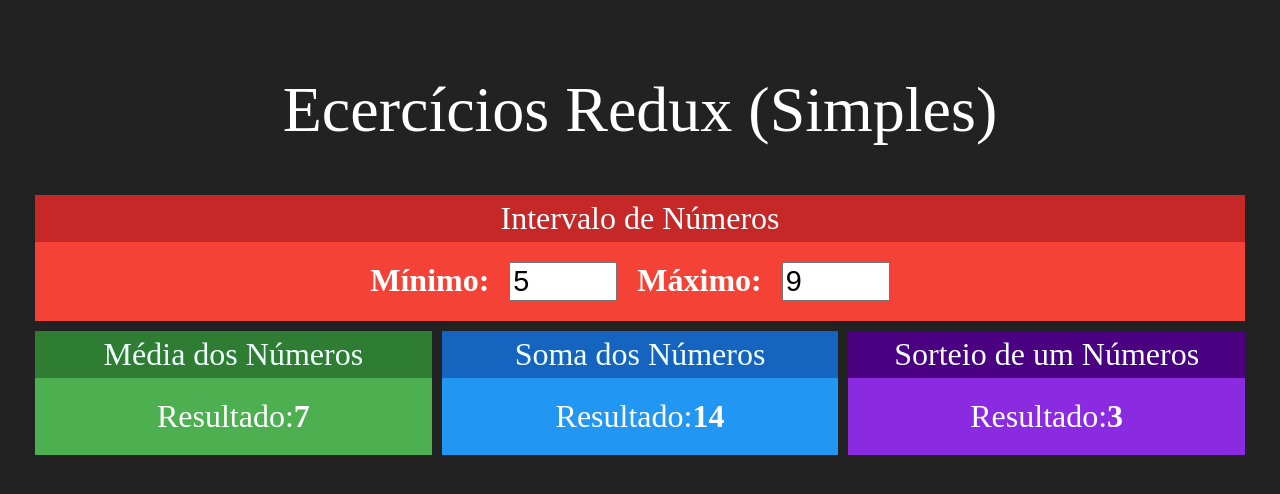
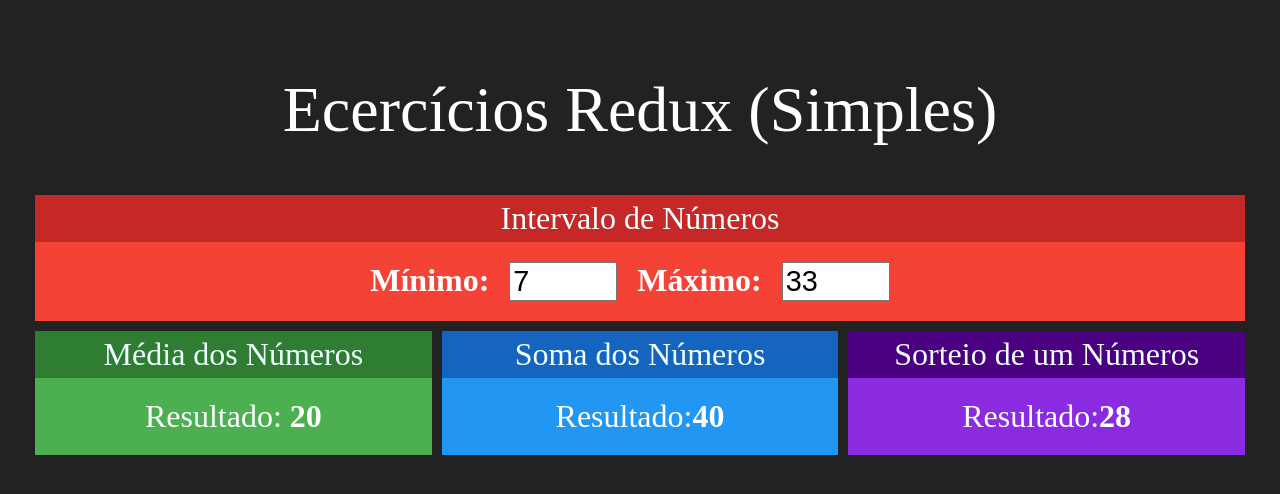
Before and after one commit to gabriel-saraiva-flooxai/react-9-simple-redux, a React (Create React App) app: page / in a window 1280 px wide. Shown: the top 494 px of the page. Built offline with nearby package versions, Linux system fonts and the light colour scheme.

Commit message:
feat: connecting components with Redux

```diff
--- a/src/components/Interval.jsx
+++ b/src/components/Interval.jsx
@@ -1,20 +1,34 @@
 import Card from './Card'
 import './Interval.css'
 import React from 'react'
+import { connect } from 'react-redux'
 
-export default function Interval(props) {
+function Interval(props) {
+
+    const { min, max } = props;
+
     return (
         <Card title='Intervalo de Números' Red>
             <div className='Interval'>
                 <span>
                     <strong>Mínimo:</strong>
-                    <input type="number" value={5} readOnly />
+                    <input type="number" value={ min } readOnly />
                 </span>
                 <span>
                     <strong>Máximo:</strong>
-                    <input type="number" value={9} readOnly />
+                    <input type="number" value={ max } readOnly />
                 </span>
             </div>
         </Card>
     )
 }
+
+
+function mapStateToProps(state) {
+    return {
+        min: state.numeros.min,
+        max: state.numeros.max,
+    };
+}
+
+export default connect(mapStateToProps)(Interval);
--- a/src/components/Media.jsx
+++ b/src/components/Media.jsx
@@ -1,15 +1,28 @@
 import Card from './Card'
 import React from 'react'
+import { connect } from 'react-redux'
 
-export default function Interval(props) {
+function Media(props) {
+
+    const { min, max } = props;
+
     return (
         <Card title='Média dos Números' Green>
             <div>
                 <span>
-                    <span>Resultado:</span>
-                    <strong>{ 7 }</strong>
+                    <span> Resultado: </span>
+                    <strong>{ (max + min) / 2 }</strong>
                 </span>
             </div>
         </Card>
-    )
+    );
 }
+
+function mapStateToProps(state) {
+    return {
+        min: state.numeros.min,
+        max: state.numeros.max,
+    };
+}
+
+export default connect(mapStateToProps)(Media);
--- a/src/components/Soma.jsx
+++ b/src/components/Soma.jsx
@@ -1,15 +1,28 @@
 import Card from './Card'
 import React from 'react'
+import { connect } from 'react-redux';
 
-export default function Interval(props) {
+function Soma(props) {
+
+    const { min, max } = props;
+
     return (
         <Card title='Soma dos Números' Blue>
             <div>
                 <span>
                     <span>Resultado:</span>
-                    <strong>{ 14 }</strong>
+                    <strong>{ max + min }</strong>
                 </span>
             </div>
         </Card>
-    )
+    );
 }
+
+function mapStateToProps(state) {
+    return {
+        min: state.numeros.min,
+        max: state.numeros.max,
+    };
+}
+
+export default connect(mapStateToProps)(Soma);
--- a/src/components/Sorteio.jsx
+++ b/src/components/Sorteio.jsx
@@ -1,15 +1,31 @@
 import Card from './Card'
 import React from 'react'
+import { connect } from 'react-redux';
 
-export default function Interval(props) {
+
+function Sorteio(props) {
+
+    const { min, max } = props;
+
+    const random = parseInt(Math.random() * (max - min)) + min
+
     return (
         <Card title='Sorteio de um Números' Purple>
             <div>
                 <span>
                     <span>Resultado:</span>
-                    <strong>{ 3 }</strong>
+                    <strong>{ random }</strong>
                 </span>
             </div>
         </Card>
-    )
+    );
 }
+
+function mapStateToProps(state) {
+    return {
+        min: state.numeros.min,
+        max: state.numeros.max,
+    };
+}
+
+export default  connect(mapStateToProps)(Sorteio);
--- a/src/store/storeConfig.js
+++ b/src/store/storeConfig.js
@@ -4,12 +4,12 @@
     numeros: function(state, action) {
         console.log(state, ' ', action);
         return {
-            min: 1,
-            max: 10
+            min: 7,
+            max: 33
         }
     },
     nomes: function(state, action) {
-        console.log(state, ' ', action);
+        // console.log(state, ' ', action);
         return [
             'Ana',
             'Bia',
```
